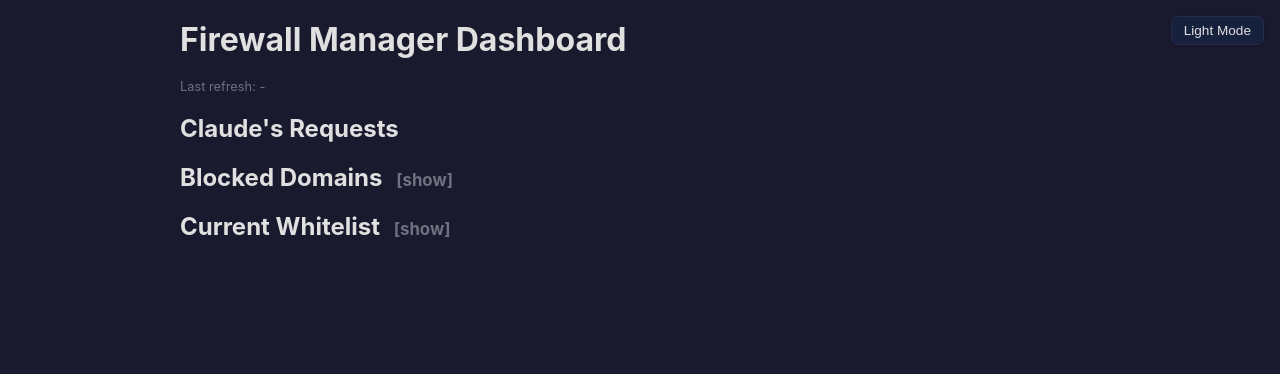
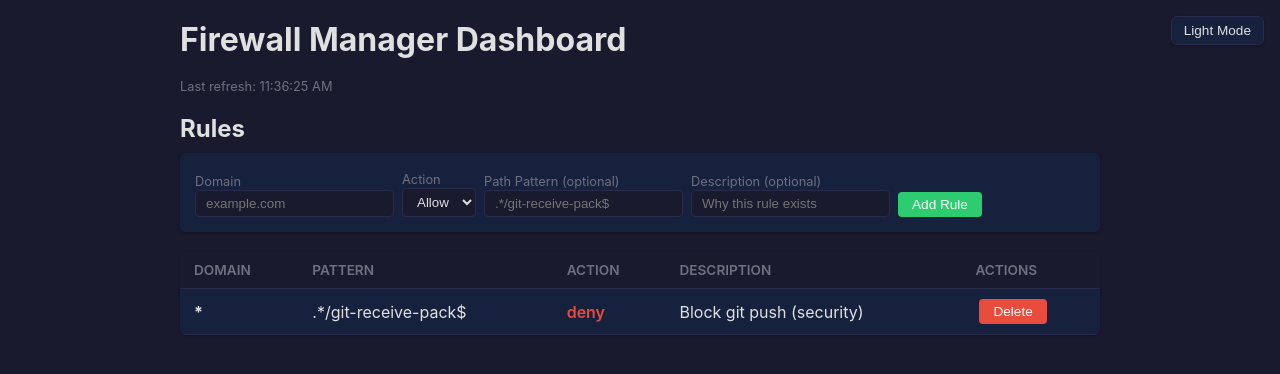
Before and after one commit to JosefBackovsky/cc-remote-server, a FastAPI app: page / in a window 1280 px wide. Shown: the top 374 px of the page. Run offline with FastAPI, Linux system fonts and the light colour scheme; data comes from the database, SQL or seed files in the repository.

Commit message:
feat(firewall): add rules management dashboard

```diff
--- a/services/firewall/manager/templates/index.html
+++ b/services/firewall/manager/templates/index.html
@@ -49,14 +49,32 @@
     <h1>Firewall Manager Dashboard</h1>
     <div class="last-refresh">Last refresh: <span id="refresh-time">-</span></div>
 
-    <h2>Claude's Requests</h2>
-    <div id="requests-section"></div>
-
-    <h2 onclick="toggleBlocked()">Blocked Domains <span class="toggle" id="blocked-toggle">[show]</span></h2>
-    <div id="blocked-section" class="section-collapsed"></div>
-
-    <h2 onclick="toggleWhitelist()">Current Whitelist <span class="toggle" id="whitelist-toggle">[show]</span></h2>
-    <div id="whitelist-section" class="section-collapsed"></div>
+    <h2>Rules</h2>
+    <div id="add-rule-form" style="margin-bottom: 20px; padding: 15px; background: var(--surface); border-radius: 6px; box-shadow: 0 1px 3px var(--shadow);">
+        <div style="display: flex; gap: 8px; flex-wrap: wrap; align-items: end;">
+            <div>
+                <label style="font-size: 0.8em; color: var(--text-muted);">Domain</label><br>
+                <input id="rule-domain" placeholder="example.com" style="padding: 5px 10px; border: 1px solid var(--border); border-radius: 4px; background: var(--bg); color: var(--text);">
+            </div>
+            <div>
+                <label style="font-size: 0.8em; color: var(--text-muted);">Action</label><br>
+                <select id="rule-action" style="padding: 5px 10px; border: 1px solid var(--border); border-radius: 4px; background: var(--bg); color: var(--text);">
+                    <option value="allow">Allow</option>
+                    <option value="deny">Deny</option>
+                </select>
+            </div>
+            <div>
+                <label style="font-size: 0.8em; color: var(--text-muted);">Path Pattern (optional)</label><br>
+                <input id="rule-pattern" placeholder=".*/git-receive-pack$" style="padding: 5px 10px; border: 1px solid var(--border); border-radius: 4px; background: var(--bg); color: var(--text);">
+            </div>
+            <div>
+                <label style="font-size: 0.8em; color: var(--text-muted);">Description (optional)</label><br>
+                <input id="rule-description" placeholder="Why this rule exists" style="padding: 5px 10px; border: 1px solid var(--border); border-radius: 4px; background: var(--bg); color: var(--text);">
+            </div>
+            <button class="btn-approve" onclick="addRule()">Add Rule</button>
+        </div>
+    </div>
+    <div id="rules-section"></div>
 
     <script>
         const API = '';
@@ -66,123 +84,63 @@
             return res.json();
         }
 
-        async function loadRequests() {
-            const data = await fetchJSON('/api/requests');
-            const el = document.getElementById('requests-section');
+        async function loadRules() {
+            const data = await fetchJSON('/api/rules');
+            const el = document.getElementById('rules-section');
             if (data.length === 0) {
-                el.innerHTML = '<div class="empty">No requests from Claude yet.</div>';
+                el.innerHTML = '<div class="empty">No rules configured.</div>';
                 return;
             }
-            let html = '<table><tr><th>Domain</th><th>Reason</th><th>Status</th><th>Time</th><th>Actions</th></tr>';
+            let html = '<table><tr><th>Domain</th><th>Pattern</th><th>Action</th><th>Description</th><th>Actions</th></tr>';
             for (const r of data) {
-                const time = new Date(r.created_at).toLocaleString();
-                let actions = '';
-                if (r.status === 'pending') {
-                    actions = `<button class="btn-approve" onclick="approveReq('${r.id}')">Approve</button>` +
-                              `<button class="btn-deny" onclick="denyReq('${r.id}')">Deny</button>`;
-                }
+                const pattern = r.path_pattern || r.path_prefix || '(all paths)';
+                const actionClass = r.action === 'deny' ? 'status-denied' : 'status-approved';
                 html += `<tr>
                     <td><b>${esc(r.domain)}</b></td>
-                    <td class="reason">${esc(r.reason)}</td>
-                    <td class="status-${r.status}">${r.status}</td>
-                    <td>${time}</td>
-                    <td>${actions}</td>
+                    <td>${esc(pattern)}</td>
+                    <td class="${actionClass}">${r.action}</td>
+                    <td>${esc(r.description || '')}</td>
+                    <td><button class="btn-deny" onclick="deleteRule('${r.id}')">Delete</button></td>
                 </tr>`;
             }
             html += '</table>';
             el.innerHTML = html;
         }
 
-        async function loadBlocked() {
-            const data = await fetchJSON('/api/blocked');
-            const el = document.getElementById('blocked-section');
-            if (data.length === 0) {
-                el.innerHTML = '<div class="empty">No blocked domains.</div>';
-                return;
-            }
-            let html = '<table><tr><th>Domain</th><th>Blocked Count</th><th>Last Seen</th><th>Actions</th></tr>';
-            for (const b of data) {
-                const time = new Date(b.last_seen).toLocaleString();
-                html += `<tr>
-                    <td><b>${esc(b.domain)}</b></td>
-                    <td class="count">${b.count}</td>
-                    <td>${time}</td>
-                    <td><button class="btn-approve" onclick="approveDirect('${esc(b.domain)}')">Approve</button></td>
-                </tr>`;
-            }
-            html += '</table>';
-            el.innerHTML = html;
-        }
-
-        async function loadWhitelist() {
-            const data = await fetchJSON('/api/whitelist');
-            const el = document.getElementById('whitelist-section');
-            if (data.length === 0) {
-                el.innerHTML = '<div class="empty">Whitelist is empty.</div>';
-                return;
-            }
-            let html = '<table><tr><th>Domain</th><th>Actions</th></tr>';
-            for (const d of data) {
-                html += `<tr>
-                    <td>${esc(d)}</td>
-                    <td><button class="btn-revoke" onclick="revokeDomain('${esc(d)}')">Revoke</button></td>
-                </tr>`;
-            }
-            html += '</table>';
-            el.innerHTML = html;
-        }
-
-        async function approveReq(id) {
-            await fetchJSON(`/api/requests/${id}/approve`, { method: 'POST' });
+        async function addRule() {
+            const domain = document.getElementById('rule-domain').value.trim();
+            const action = document.getElementById('rule-action').value;
+            const pathPattern = document.getElementById('rule-pattern').value.trim();
+            const description = document.getElementById('rule-description').value.trim();
+            if (!domain) return;
+            const body = { domain, action };
+            if (pathPattern) body.path_pattern = pathPattern;
+            if (description) body.description = description;
+            await fetchJSON('/api/rules', {
+                method: 'POST',
+                headers: { 'Content-Type': 'application/json' },
+                body: JSON.stringify(body)
+            });
+            document.getElementById('rule-domain').value = '';
+            document.getElementById('rule-pattern').value = '';
+            document.getElementById('rule-description').value = '';
             refresh();
         }
 
-        async function denyReq(id) {
-            await fetchJSON(`/api/requests/${id}/deny`, { method: 'POST' });
+        async function deleteRule(id) {
+            await fetchJSON(`/api/rules/${id}`, { method: 'DELETE' });
             refresh();
         }
 
-        async function approveDirect(domain) {
-            await fetchJSON('/api/approve', {
-                method: 'POST',
-                headers: { 'Content-Type': 'application/json' },
-                body: JSON.stringify({ domain })
-            });
-            refresh();
-        }
-
-        async function revokeDomain(domain) {
-            await fetchJSON('/api/revoke', {
-                method: 'DELETE',
-                headers: { 'Content-Type': 'application/json' },
-                body: JSON.stringify({ domain })
-            });
-            refresh();
-        }
-
-        function toggleBlocked() {
-            const el = document.getElementById('blocked-section');
-            const toggle = document.getElementById('blocked-toggle');
-            el.classList.toggle('section-collapsed');
-            toggle.textContent = el.classList.contains('section-collapsed') ? '[show]' : '[hide]';
-        }
-
-        function toggleWhitelist() {
-            const el = document.getElementById('whitelist-section');
-            const toggle = document.getElementById('whitelist-toggle');
-            el.classList.toggle('section-collapsed');
-            toggle.textContent = el.classList.contains('section-collapsed') ? '[show]' : '[hide]';
+        async function refresh() {
+            await loadRules();
+            document.getElementById('refresh-time').textContent = new Date().toLocaleTimeString();
         }
 
         function esc(s) {
             const d = document.createElement('div');
             d.textContent = s;
             return d.innerHTML;
-        }
-
-        async function refresh() {
-            await Promise.all([loadRequests(), loadBlocked(), loadWhitelist()]);
-            document.getElementById('refresh-time').textContent = new Date().toLocaleTimeString();
         }
 
         // Theme
```
